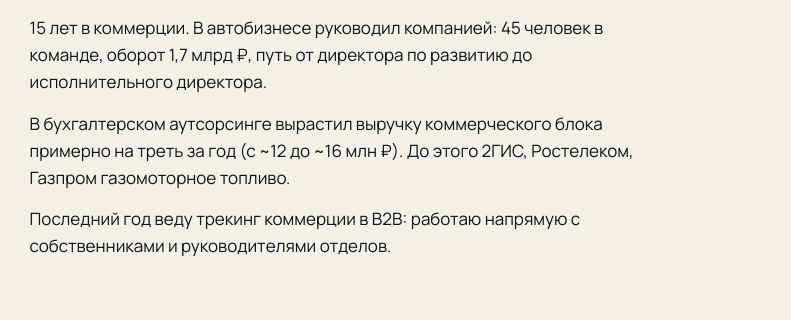
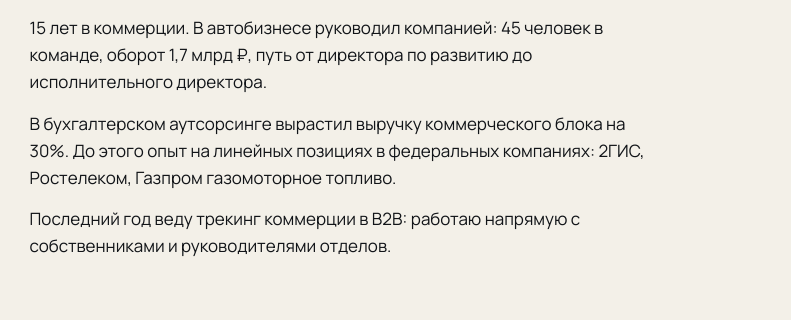
Before and after one commit to Adnagulov/site, a plain HTML site: page index.html in a window 1280 px wide. Shown: the part 7548-7868 px from the top of the page, 489-1280 px from the left. Drawn offline with Linux system fonts and the light colour scheme.

Commit message:
index.html

```diff
--- a/index.html
+++ b/index.html
@@ -254,7 +254,7 @@ h2{margin-bottom:28px}
 <p class="eb">Обо мне</p>
 <h2>Прошёл путь от маркетолога до исполнительного директора</h2>
 <p>15 лет в коммерции. В автобизнесе руководил компанией: 45 человек в команде, оборот 1,7 млрд ₽, путь от директора по развитию до исполнительного директора.</p>
-<p>В бухгалтерском аутсорсинге вырастил выручку коммерческого блока примерно на треть за год (с ~12 до ~16 млн ₽). До этого 2ГИС, Ростелеком, Газпром газомоторное топливо.</p>
+<p>В бухгалтерском аутсорсинге вырастил выручку коммерческого блока на 30%. До этого опыт на линейных позициях в федеральных компаниях: 2ГИС, Ростелеком, Газпром газомоторное топливо.</p>
 <p>Последний год веду трекинг коммерции в B2B: работаю напрямую с собственниками и руководителями отделов.</p>
 </div></div>
 </div></section>
```
